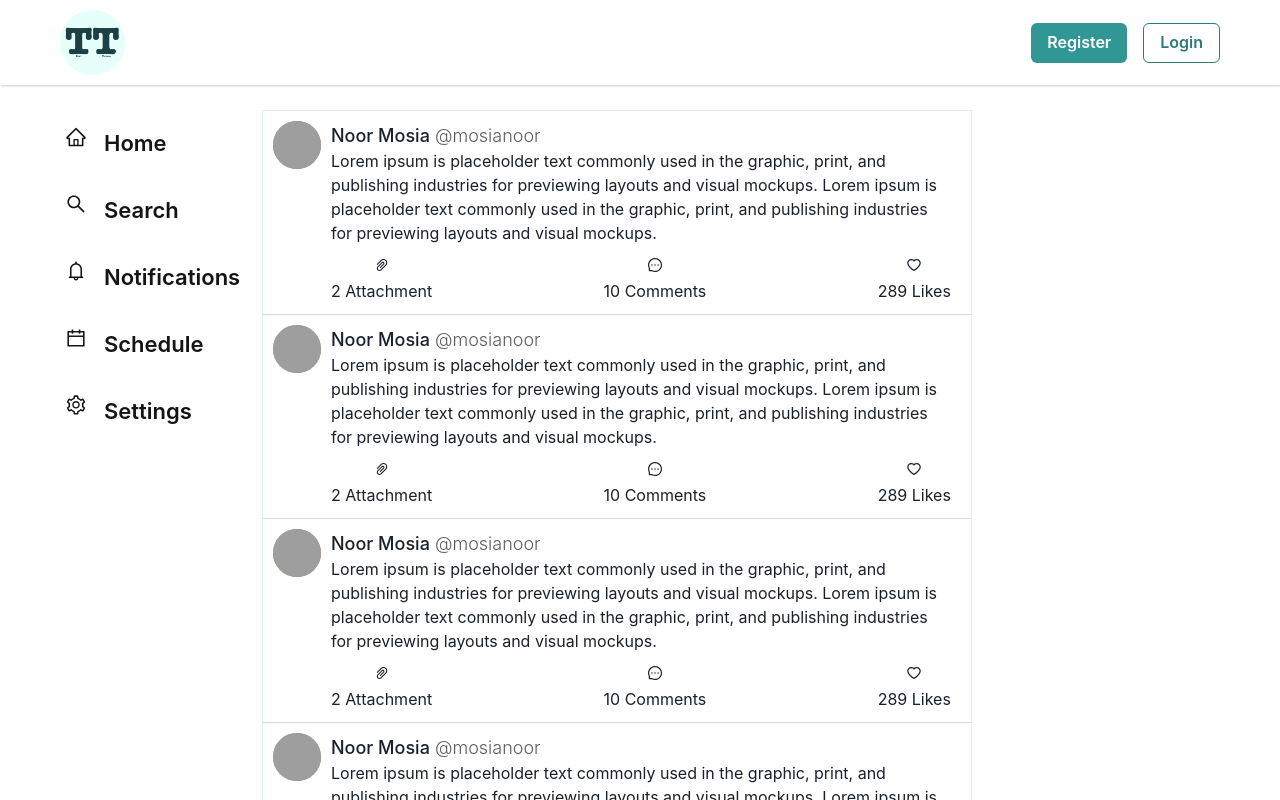
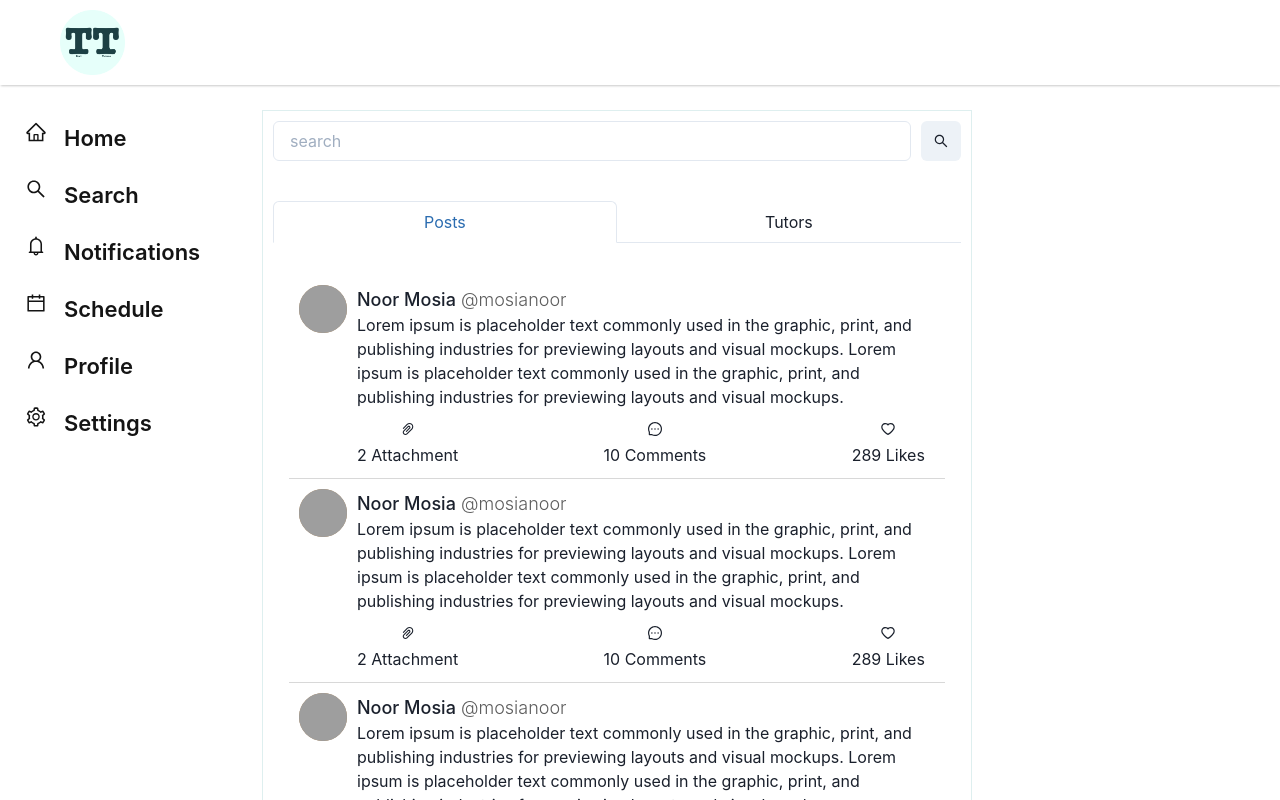
Before and after one commit to NoorMosia/tealtutors, a React (Create React App) app: page /search in a window 1280 px wide. Shown: the top 800 px of the page. Built offline with nearby package versions, Linux system fonts and the light colour scheme; grey boxes are pictures that could not be loaded.

Commit message:
added search

```diff
--- a/src/components/Left/Left.js
+++ b/src/components/Left/Left.js
@@ -4,7 +4,8 @@ import {
     AiOutlineSearch,
     AiOutlineBell,
     AiOutlineCalendar,
-    AiOutlineSetting
+    AiOutlineSetting,
+    AiOutlineUser
 } from "react-icons/ai";
 import * as Styles from "./Left.module.css";
 
@@ -26,6 +27,9 @@ const Left = () => {
             <Link to="/schedule">
                 <NavLink name="Schedule" icon={AiOutlineCalendar} />
             </Link>
+            <Link to="/profile">
+                <NavLink name="Profile" icon={AiOutlineUser} />
+            </Link>
             <Link to="/settings">
                 <NavLink name="Settings" icon={AiOutlineSetting} />
             </Link>
--- a/src/components/Middle/Middle.js
+++ b/src/components/Middle/Middle.js
@@ -1,22 +1,37 @@
 import React from "react";
 import * as Styles from "./Middle.module.css";
 
-// import { Container, Avatar, Text } from "@chakra-ui/react";
-import Post from "../Post/Post";
+import {
+    Switch,
+    Route,
+} from "react-router-dom";
+
+import Posts from "../../containers/Posts/Posts";
+import Search from "../../containers/Search/Search";
 
 
 const Middle = () => {
     return (
-        <div className={Styles.Middle}>
-            <Post />
-            <Post />
-            <Post />
-            <Post />
-            <Post />
-            <Post />
-            <Post />
-            <Post />
-        </div>
+        <Switch>
+            <div className={Styles.Middle}>
+                <Route path="/home">
+                    <Posts />
+                </Route>
+                <Route path="/search">
+                    <Search />
+                </Route>
+                <Route path="/notifications">
+                    notifications
+                </Route>
+                <Route path="/schedule">
+                    schedule
+                </Route>
+                <Route path="/settings">
+                    settings
+                </Route>
+            </div>
+
+        </Switch>
     );
 }
 
--- a/src/components/NavLink/NavLink.module.css
+++ b/src/components/NavLink/NavLink.module.css
@@ -7,7 +7,6 @@
     cursor: pointer;
     color: rgb(20, 20, 20);
     margin: 5px;
-    padding: 5px 40px;
     transition: .2s all;
     display: flex;
 }
--- a/src/components/Navigation/Navigation.js
+++ b/src/components/Navigation/Navigation.js
@@ -1,8 +1,7 @@
 import React from "react";
 
 import * as Styles from "./Navigation.module.css";
-import { Button, Stack } from "@chakra-ui/react";
-
+// import { Button, Stack } from "@chakra-ui/react";
 
 const Navigation = () => {
     return (
@@ -10,7 +9,7 @@ const Navigation = () => {
             <div className={Styles.logo}>
                 <img alt="Logo" src={process.env.PUBLIC_URL + '/logo.png'} />
             </div>
-            <div className={Styles.Buttons}>
+            {/* <div className={Styles.Buttons}>
                 <Stack direction="row" spacing={4} align="center">
                     <Button colorScheme="teal" variant="solid">
                         Register
@@ -19,7 +18,7 @@ const Navigation = () => {
                         Login
                     </Button>
                 </Stack>
-            </div>
+            </div> */}
         </div>
 
     );
--- /dev/null
+++ b/src/containers/Posts/Posts.js
@@ -0,0 +1,19 @@
+import React from "react";
+
+import Post from "../../components/Post/Post";
+
+const Posts = () => {
+    return (<>
+        <Post />
+        <Post />
+        <Post />
+        <Post />
+        <Post />
+        <Post />
+        <Post />
+        <Post />
+    </>
+    );
+}
+
+export default Posts;
--- /dev/null
+++ b/src/containers/Search/Search.js
@@ -0,0 +1,37 @@
+import React from "react";
+import * as Styles from "./Search.module.css";
+
+import { Input, IconButton, Tabs, TabList, TabPanel, Tab, TabPanels } from "@chakra-ui/react";
+import {
+    AiOutlineSearch,
+} from "react-icons/ai";
+import Posts from "../Posts/Posts";
+
+
+
+const Search = () => {
+    return <div className={Styles.Search}>
+        <div className={Styles.SearchBar}>
+            <Input placeholder="search" color="teal" />
+            <IconButton aria-label="Search database" icon={<AiOutlineSearch />} />
+        </div>
+
+        <Tabs isFitted variant="enclosed">
+            <TabList mb="1em">
+                <Tab>Posts</Tab>
+                <Tab>Tutors</Tab>
+            </TabList>
+            <TabPanels>
+                <TabPanel>
+                    <Posts />
+                </TabPanel>
+                <TabPanel>
+                    <p>A list of Tutors with same name!</p>
+                </TabPanel>
+            </TabPanels>
+        </Tabs>
+
+    </div>
+}
+
+export default Search;
--- /dev/null
+++ b/src/containers/Search/Search.module.css
@@ -0,0 +1,12 @@
+.Search {
+    padding: 10px;
+}
+
+.Search input {
+    margin-right: 10px;
+}
+
+.SearchBar {
+    display: flex;
+    margin-bottom: 40px;
+}
```
Also changed, not shown: src/containers/Posts/Posts.module.css (added).
